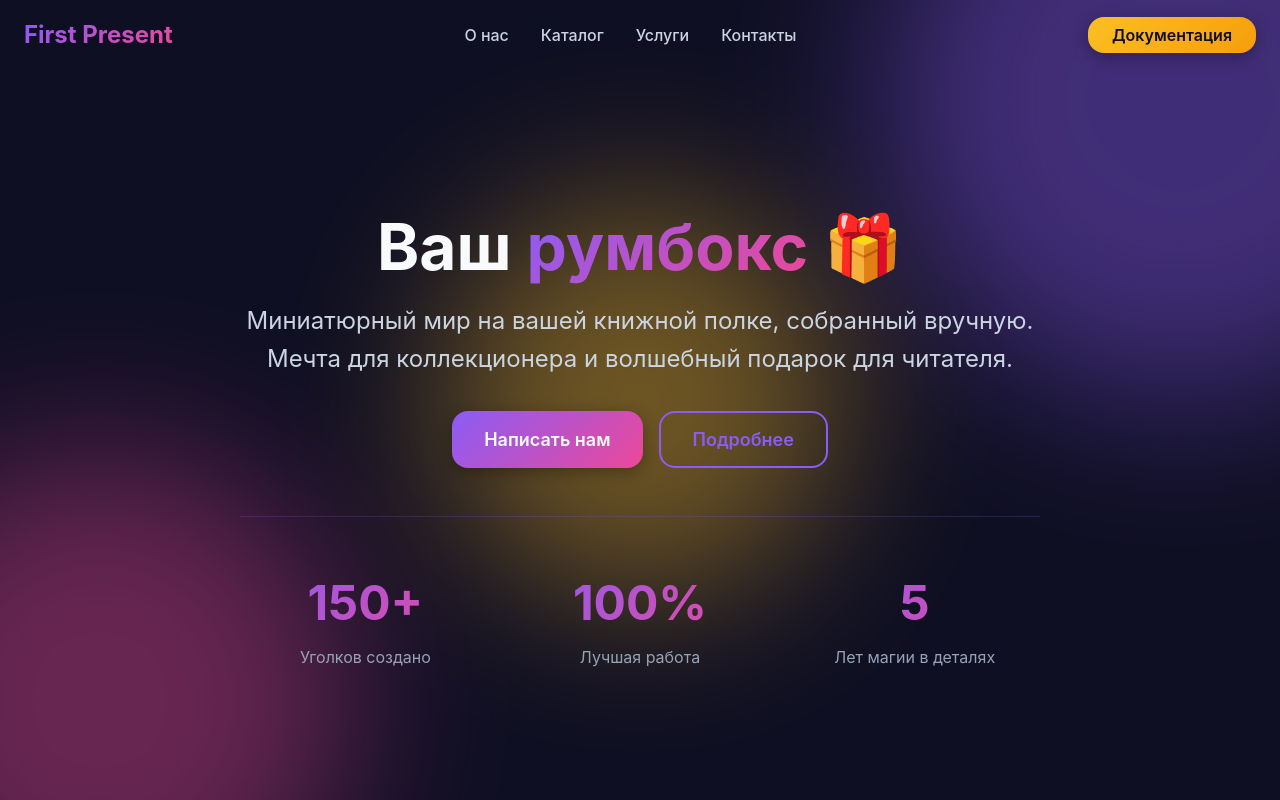
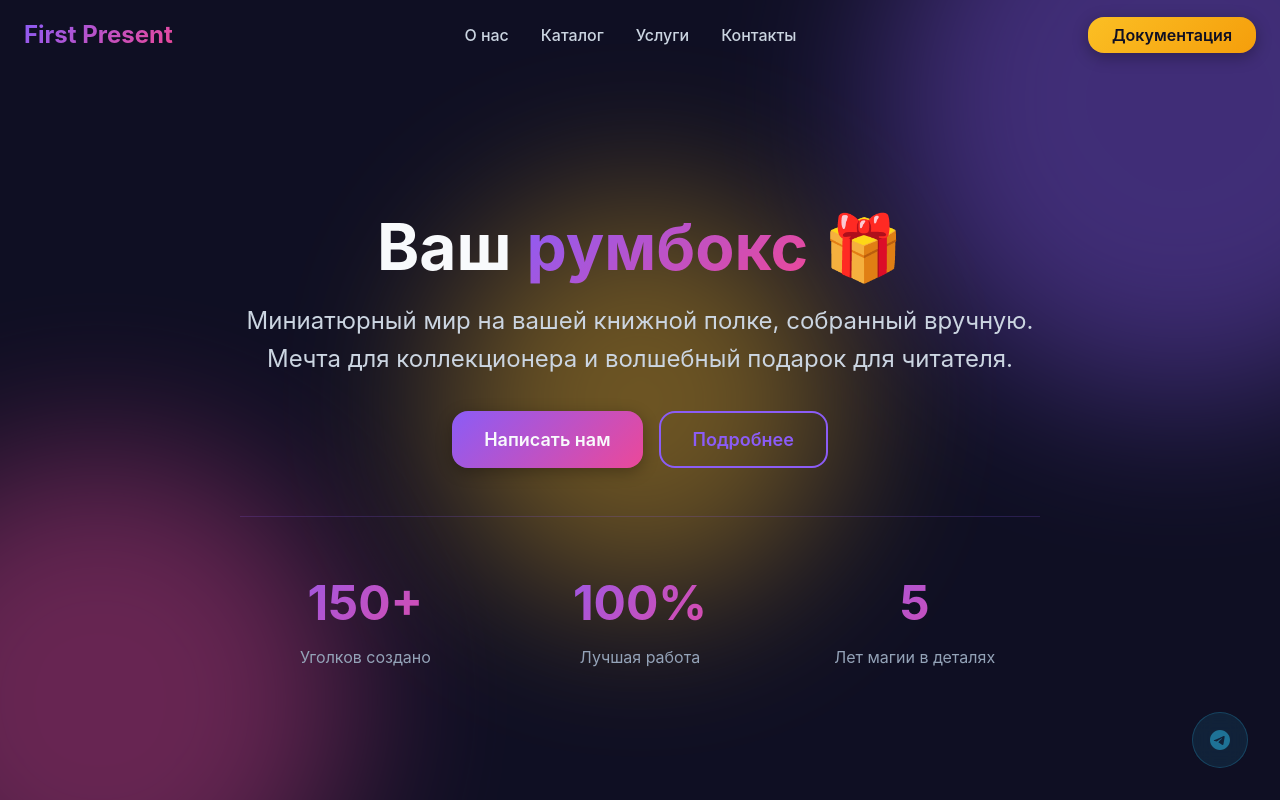
Before and after one commit to ferucci/presents, a React (Vite) app: page / in a window 1280 px wide. Shown: the top 800 px of the page. Built offline with nearby package versions, Linux system fonts and the light colour scheme.

Commit message:
added widget tg

```diff
--- a/src/app/App.tsx
+++ b/src/app/App.tsx
@@ -1,5 +1,6 @@
 import { ContactModalProvider } from '@app/context/ContactModalContext';
 import { store } from '@app/store';
+import { FloatingTelegram } from '@widgets/FloatingTelegram';
 import { Provider } from 'react-redux';
 import { AppRouter } from './router';
 
@@ -8,6 +9,7 @@
     <Provider store={store}>
       <ContactModalProvider>
         <AppRouter />
+        <FloatingTelegram />
       </ContactModalProvider>
     </Provider>
   );
--- /dev/null
+++ b/src/widgets/FloatingTelegram/FloatingTelegram.module.scss
@@ -0,0 +1,45 @@
+@use "@app/styles/variables.scss" as *;
+
+.telegramButton {
+  position: fixed;
+  bottom: var(--spacing-xl);
+  right: var(--spacing-xl);
+  width: 56px;
+  height: 56px;
+  background: rgba(37, 150, 190, 0.15);
+  backdrop-filter: blur(10px);
+  border: 1px solid rgba(37, 150, 190, 0.3);
+  border-radius: 50%;
+  display: flex;
+  align-items: center;
+  justify-content: center;
+  color: rgba(37, 150, 190, 0.7);
+  cursor: pointer;
+  z-index: 1000;
+  transition: all 0.3s ease;
+  text-decoration: none;
+
+  &:hover {
+    background: rgba(37, 150, 190, 0.25);
+    border-color: rgba(37, 150, 190, 0.5);
+    color: rgba(37, 150, 190, 0.9);
+    box-shadow: 0 4px 12px rgba(37, 150, 190, 0.2);
+  }
+
+  svg {
+    width: 24px;
+    height: 24px;
+  }
+
+  @media (max-width: 768px) {
+    width: 48px;
+    height: 48px;
+    bottom: var(--spacing-lg);
+    right: var(--spacing-lg);
+
+    svg {
+      width: 20px;
+      height: 20px;
+    }
+  }
+}
--- /dev/null
+++ b/src/widgets/FloatingTelegram/FloatingTelegram.tsx
@@ -0,0 +1,35 @@
+import { motion } from 'framer-motion';
+import { FC } from 'react';
+import styles from './FloatingTelegram.module.scss';
+
+const TELEGRAM_URL = 'https://t.me/your_telegram_username'; // Замените на ваш аккаунт
+
+export const FloatingTelegram: FC = () => {
+  return (
+    <motion.a
+      href={TELEGRAM_URL}
+      target="_blank"
+      rel="noopener noreferrer"
+      className={styles.telegramButton}
+      initial={{ opacity: 0, scale: 0 }}
+      animate={{ opacity: 1, scale: 1 }}
+      transition={{ delay: 5, duration: 0.5 }}
+      whileHover={{ scale: 1.1 }}
+      whileTap={{ scale: 0.95 }}
+      aria-label="Написать в Telegram"
+    >
+      <svg
+        width="24"
+        height="24"
+        viewBox="0 0 24 24"
+        fill="none"
+        xmlns="http://www.w3.org/2000/svg"
+      >
+        <path
+          d="M12 2C6.48 2 2 6.48 2 12s4.48 10 10 10 10-4.48 10-10S17.52 2 12 2zm4.64 6.8c-.15 1.58-.8 5.42-1.13 7.19-.14.75-.42 1-.68 1.03-.58.05-1.02-.38-1.58-.75-.88-.58-1.38-.94-2.23-1.5-.99-.65-.35-1.01.22-1.59.15-.15 2.71-2.48 2.76-2.69a.2.2 0 00-.05-.18c-.06-.05-.14-.03-.21-.02-.09.02-1.49.95-4.22 2.79-.4.27-.76.41-1.08.4-.36-.01-1.04-.2-1.55-.37-.63-.2-1.13-.31-1.09-.66.02-.18.27-.37.74-.55 2.92-1.27 4.86-2.11 5.83-2.51 2.78-1.16 3.35-1.36 3.73-1.36.08 0 .27.02.39.12a.4.4 0 01.13.28c.01.1.01.24-.01.38z"
+          fill="currentColor"
+        />
+      </svg>
+    </motion.a>
+  );
+};
--- /dev/null
+++ b/src/widgets/FloatingTelegram/index.ts
@@ -0,0 +1 @@
+export { FloatingTelegram } from './FloatingTelegram';
```
